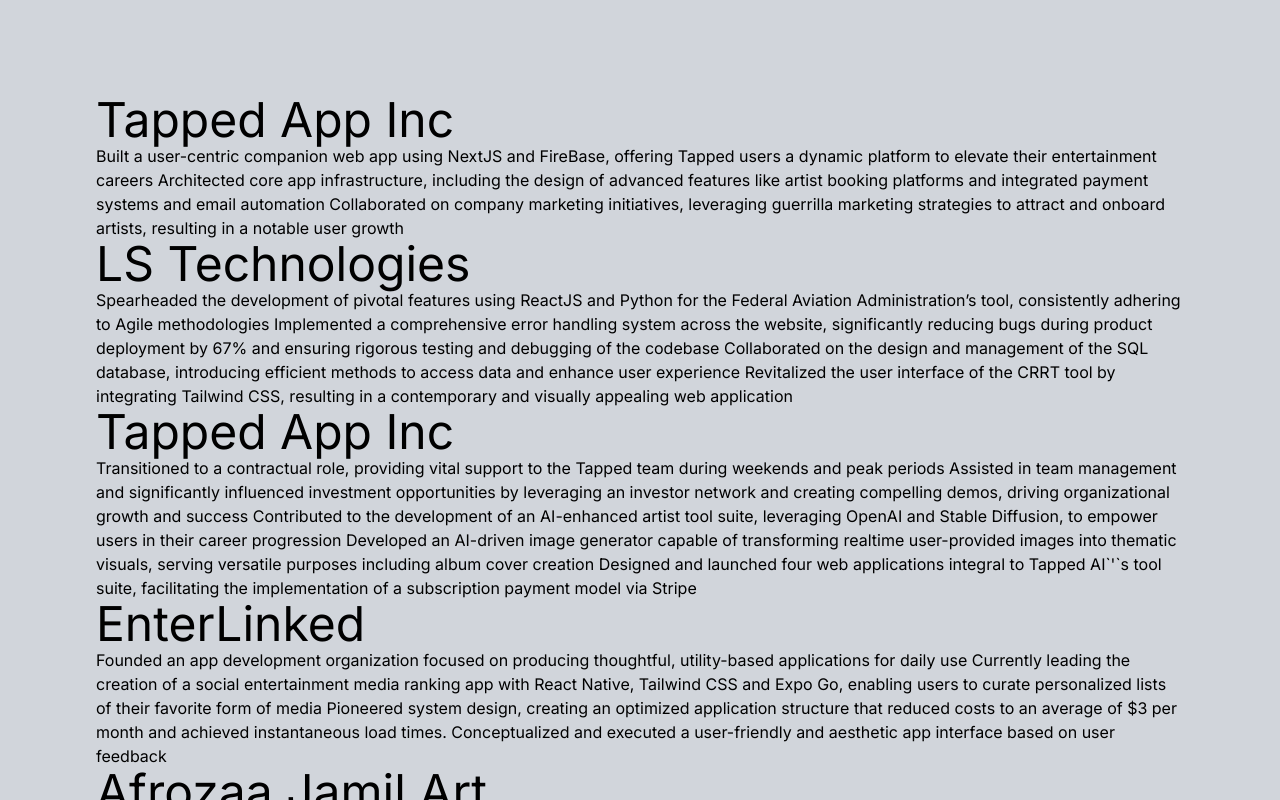
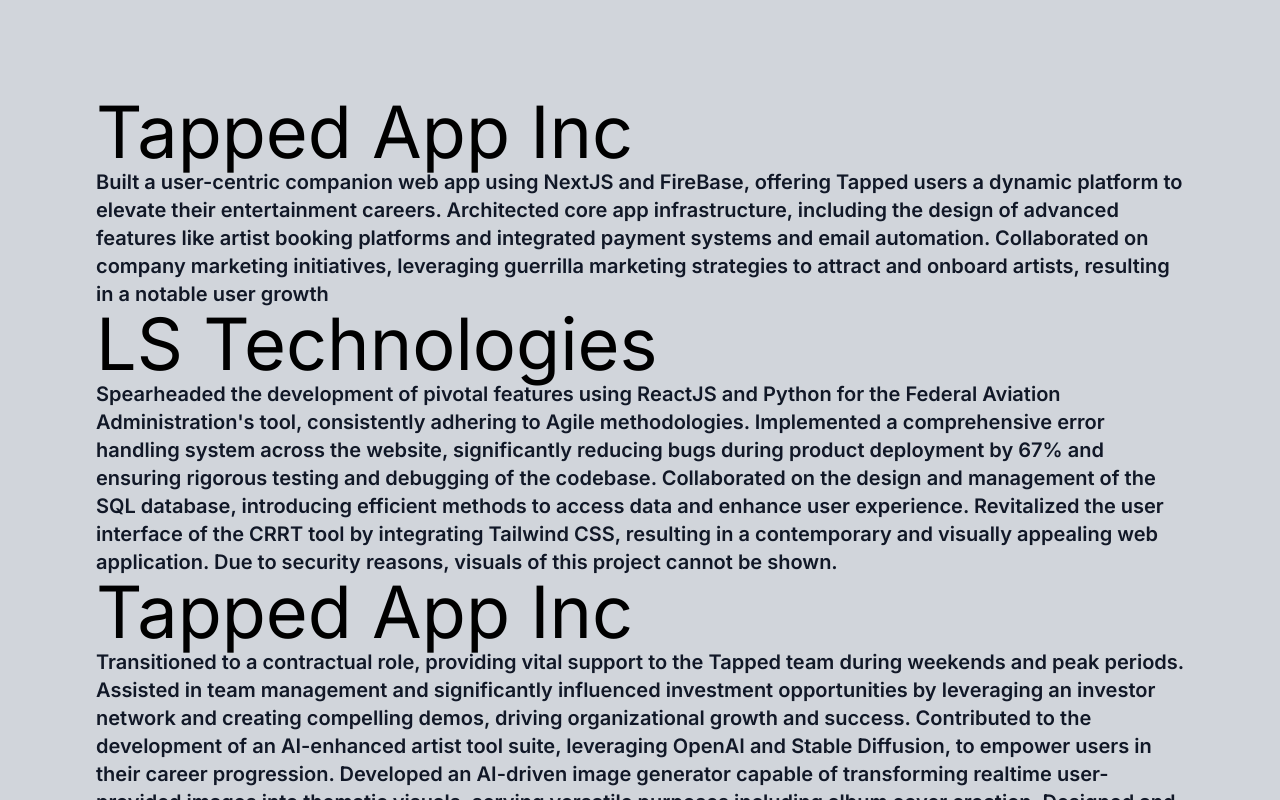
Before and after one commit to ArmaanJH/Armaan-Hossain, a Next.js app: page /work in a window 1280 px wide. Built offline with nearby package versions, Linux system fonts and the light colour scheme.

Commit message:
fixing more issues

```diff
--- a/src/app/components/contactForm.tsx
+++ b/src/app/components/contactForm.tsx
@@ -3,10 +3,10 @@
 
 type ContactFormProps = {
   onClose: () => void;
-  className?: string;
+  className: string;
 };
 
-export default function ContactForm({ onClose, className }: ContactFormProps) {
+export default function ContactForm({ onClose }: ContactFormProps) {
   const [email, setEmail] = useState('');
   const [message, setMessage] = useState('');
 
@@ -16,7 +16,7 @@
       animate={{ opacity: 1 }}
       exit={{ opacity: 0 }}
       transition={{ duration: 0.5 }}
-      className={`fixed top-1/2 left-1/2 transform -translate-x-1/2 -translate-y-1/2 bg-gray-700 p-6 shadow-lg rounded-lg max-w-lg h-1/2 w-full z-50 ${className}`} // Apply className here
+      className="fixed top-1/2 left-1/2 transform -translate-x-1/2 -translate-y-1/2 bg-gray-700 px-4 pt-4 shadow-lg rounded-lg max-w-lg h-1/2 w-full z-50"
     >
       <form className='h-full flex flex-col'>
         <div className="mb-4">
@@ -25,7 +25,7 @@
             type="email"
             value={email}
             onChange={(e) => setEmail(e.target.value)}
-            className="mt-1 p-2 block text-black w-full border border-gray-300 rounded-md"
+            className="mt-1 p-2 block bg-gray-300 font-bold text-black w-full border border-gray-300 rounded-md"
             required
           />
         </div>
@@ -34,11 +34,11 @@
           <textarea
             value={message}
             onChange={(e) => setMessage(e.target.value)}
-            className="mt-1 p-2 block text-black w-full border border-gray-300 rounded-md h-full"
+            className="mt-1 p-2 block bg-gray-300 font-medium text-black w-full border border-gray-300 rounded-md h-full"
             required
           ></textarea>
         </div>
-        <div className='flex-shrink-0 flex flex-row'>
+        <div className='flex-shrink-0 flex flex-row p-8'>
           <button type="submit" className="bg-gray-500 font-bold w-1/2 text-white px-2 py-2 rounded-md">
             Send
           </button>
--- a/src/app/work/page.tsx
+++ b/src/app/work/page.tsx
@@ -2,33 +2,40 @@
   return (
     <main className="relative flex flex-col md:flex-row min-h-screen min-w-screen h-screen p-6 md:p-24 bg-gray-300 overflow-hidden">
       <div>
-        <h1 className="text-5xl">Tapped App Inc</h1>
-        <p>Built a user-centric companion web app using NextJS and FireBase, offering Tapped users a dynamic platform to elevate their entertainment careers
-Architected core app infrastructure, including the design of advanced features like artist booking platforms and integrated payment systems and email automation
-Collaborated on company marketing initiatives, leveraging guerrilla marketing strategies to attract and onboard artists, resulting in a notable user growth
+        <h1 className="text-7xl">Tapped App Inc</h1>
+        <p className="font-semibold text-gray-900 text-xl">
+          Built a user-centric companion web app using NextJS and FireBase, offering Tapped users a dynamic platform to elevate their entertainment careers.
+          Architected core app infrastructure, including the design of advanced features like artist booking platforms and integrated payment systems and email automation.
+          Collaborated on company marketing initiatives, leveraging guerrilla marketing strategies to attract and onboard artists, resulting in a notable user growth
         </p>
-        <h1 className="text-5xl">LS Technologies</h1>
-        <p>Spearheaded the development of pivotal features using ReactJS and Python for the Federal Aviation Administration’s tool, consistently adhering to Agile methodologies
-Implemented a comprehensive error handling system across the website, significantly reducing bugs during product deployment by 67%  and ensuring rigorous testing and debugging of the codebase
-Collaborated on the design and management of the SQL database, introducing efficient methods to access data and enhance user experience
-Revitalized the user interface of the CRRT tool by integrating Tailwind CSS, resulting in a contemporary and visually appealing web application
+        <h1 className="text-7xl">LS Technologies</h1>
+        <p className="font-semibold text-gray-900 text-xl">
+          Spearheaded the development of pivotal features using ReactJS and Python for the Federal Aviation Administration&apos;s tool, consistently adhering to Agile methodologies.
+          Implemented a comprehensive error handling system across the website, significantly reducing bugs during product deployment by 67%  and ensuring rigorous testing and debugging of the codebase.
+          Collaborated on the design and management of the SQL database, introducing efficient methods to access data and enhance user experience.
+          Revitalized the user interface of the CRRT tool by integrating Tailwind CSS, resulting in a contemporary and visually appealing web application. Due to security reasons, visuals of this project cannot be shown.
         </p>
-        <h1 className="text-5xl">Tapped App Inc</h1>
-        <p>
-        Transitioned to a contractual role, providing vital support to the Tapped team during weekends and peak periods
-Assisted in team management and significantly influenced investment opportunities by leveraging an investor network and creating compelling demos, driving organizational growth and success
-Contributed to the development of an AI-enhanced artist tool suite, leveraging OpenAI and Stable Diffusion, to empower users in their career progression
-Developed an AI-driven image generator capable of transforming realtime user-provided images into thematic visuals, serving versatile purposes including album cover creation
-Designed and launched four web applications integral to Tapped AI`&apos;`s tool suite, facilitating the implementation of a subscription payment model via Stripe
+        <h1 className="text-7xl">Tapped App Inc</h1>
+        <p className="font-semibold text-gray-900 text-xl">
+          Transitioned to a contractual role, providing vital support to the Tapped team during weekends and peak periods.
+          Assisted in team management and significantly influenced investment opportunities by leveraging an investor network and creating compelling demos, driving organizational growth and success.
+          Contributed to the development of an AI-enhanced artist tool suite, leveraging OpenAI and Stable Diffusion, to empower users in their career progression.
+          Developed an AI-driven image generator capable of transforming realtime user-provided images into thematic visuals, serving versatile purposes including album cover creation.
+          Designed and launched four web applications integral to Tapped AI&apos;s tool suite, facilitating the implementation of a subscription payment model via Stripe.
         </p>
-        <h1 className="text-5xl">EnterLinked</h1>
-        <p>
-        Founded an app development organization focused on producing thoughtful, utility-based applications for daily use
-Currently leading the creation of a social entertainment media ranking app with React Native, Tailwind CSS and Expo Go, enabling users to curate personalized lists of their favorite form of media
-Pioneered system design, creating an optimized application structure that reduced costs to an average of $3 per month and achieved instantaneous load times.
-Conceptualized and executed a user-friendly and aesthetic app interface based on user feedback
+        <h1 className="text-7xl">EnterLinked</h1>
+        <p className="font-semibold text-gray-900 text-xl">
+          Founded an app development organization focused on producing thoughtful, utility-based applications for daily use
+          Currently leading the creation of a social entertainment media ranking app with React Native, Tailwind CSS and Expo Go, enabling users to curate personalized lists of their favorite form of media
+          Pioneered system design, creating an optimized application structure that reduced costs to an average of $3 per month and achieved instantaneous load times.
+          Conceptualized and executed a user-friendly and aesthetic app interface based on user feedback
         </p>
-        <h1 className="text-5xl">Afrozaa Jamil Art</h1>
+        <h1 className="text-7xl">Afrozaa Jamil Art</h1>
+        <p className="font-semibold text-gray-900 text-xl">
+          Developed a website for the artist Afrozaa Jamil to demonstrate a combination of visual arts and poetry. This website was created using HTML/CSS and Bootstrap and is one of the first projects
+          I&apos;ve worked on. the UI and UX was designed to induce the feeling of being in an online gallery to the user and incorporates gallery like design choices to highlight this. Adhered strictly to
+          the customers desired themes and implemented these stylic choices to highlight the artists work.
+        </p>
       </div>
     </main>
   )
```
